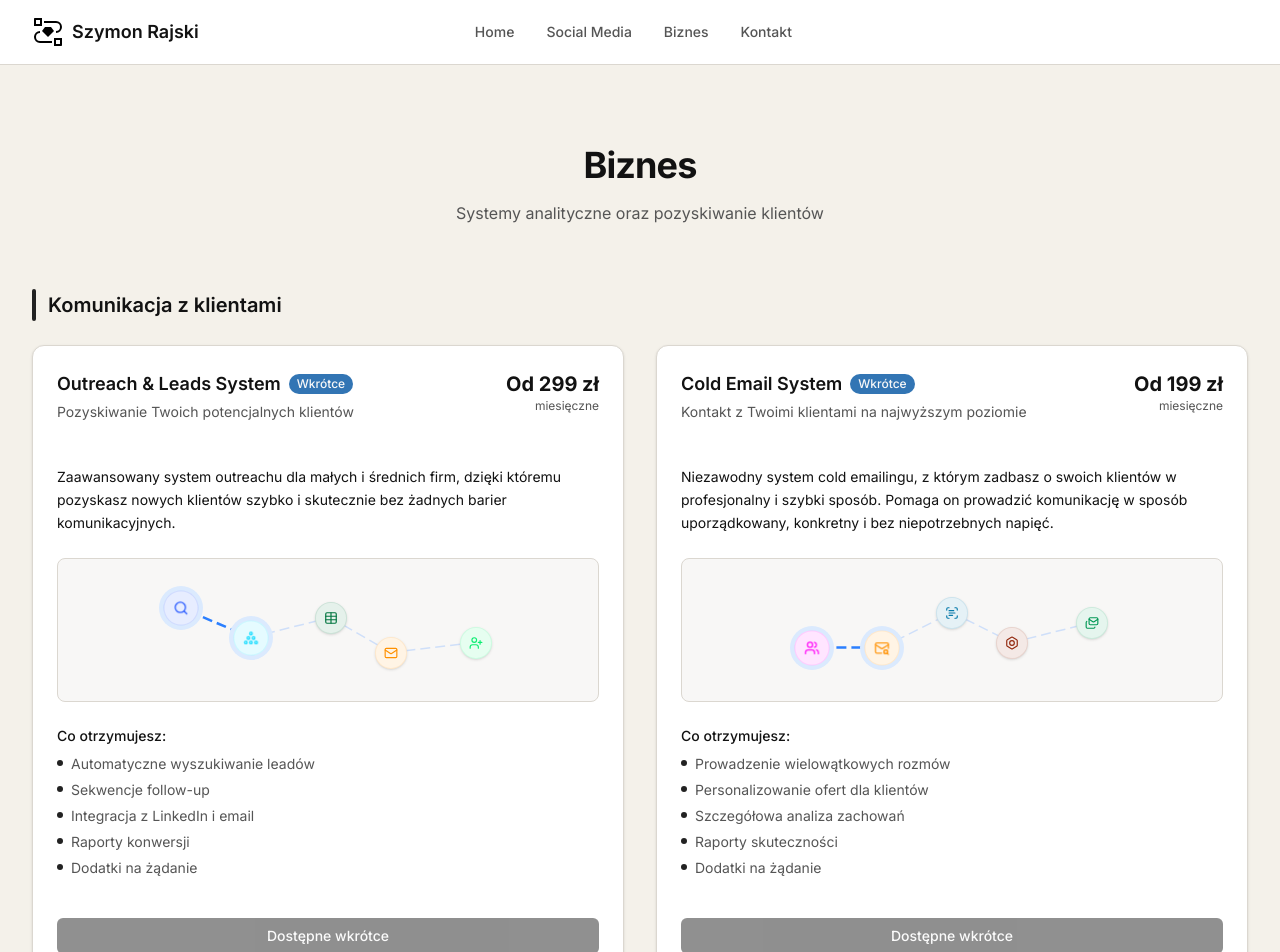
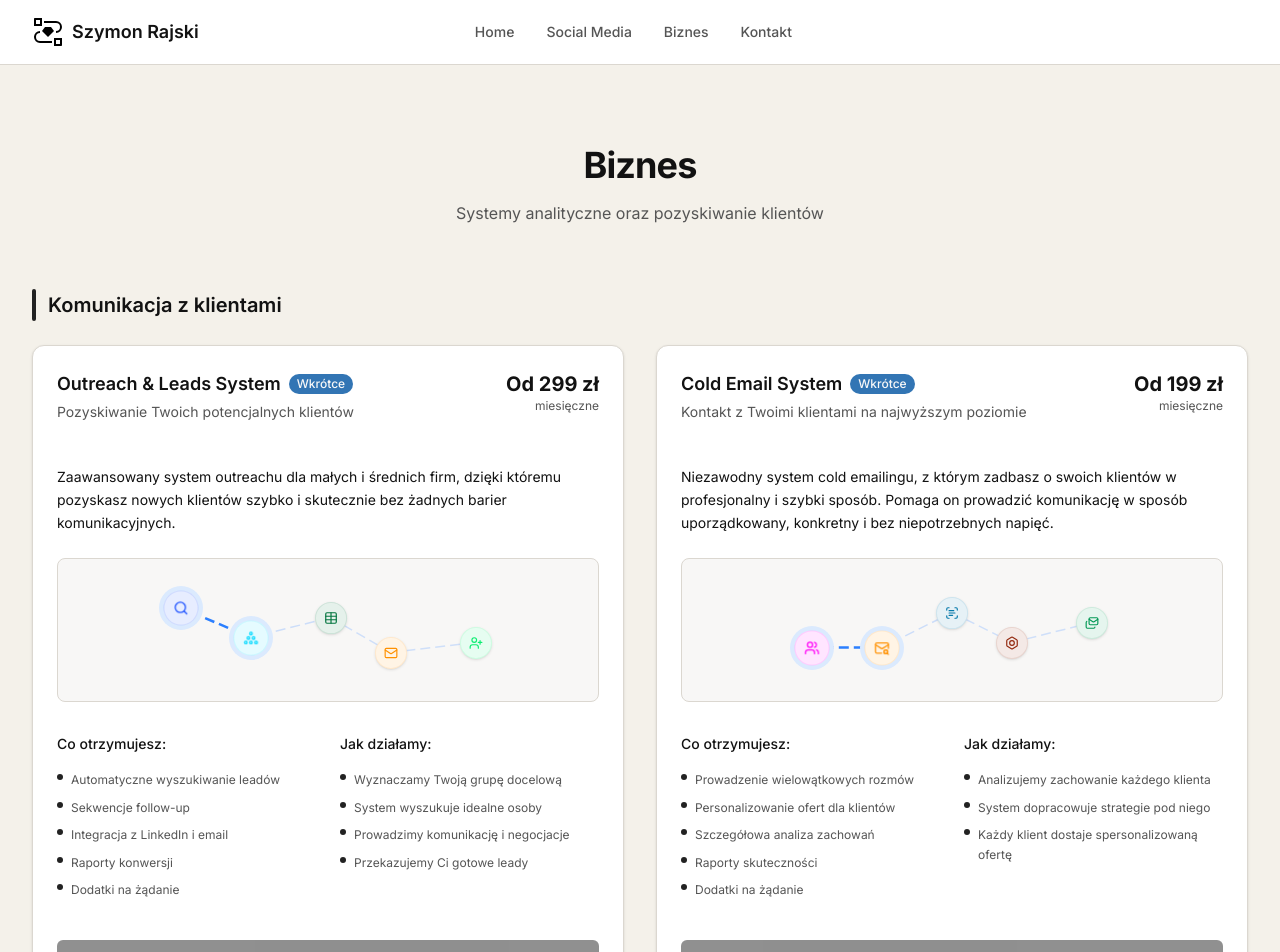
Before and after one commit to szymonr-biznes/szymon-rajski, a Next.js app: page /business in a window 1280 px wide. Shown: the top 952 px of the page. Built offline with nearby package versions, Linux system fonts and the light colour scheme.

Commit message:
feat add jak dzialamy section

```diff
--- a/app/business/[slug]/page.tsx
+++ b/app/business/[slug]/page.tsx
@@ -69,16 +69,32 @@ export default async function DetailsPage({ params }: { params: Promise<{ slug:
                     </p>
                   </div>
 
+                  <div className="grid grid-cols-1 md:grid-cols-2 gap-6 pt-2">
                     <div className="space-y-4">
                       <p className="text-sm font-medium text-foreground">Co otrzymujesz:</p>
                       <ul className="space-y-2">
                         {service.features.map((feature, idx) => (
-                        <li key={idx} className="flex items-start gap-2 text-sm text-muted-foreground">
+                          <li key={idx} className="flex items-start gap-2 text-xs text-muted-foreground">
                             <div className="mt-1.5 h-1.5 w-1.5 shrink-0 rounded-full bg-primary" />
-                          {feature}
+                            <span className="leading-relaxed">{feature}</span>
                           </li>
                         ))}
                       </ul>
+                    </div>
+
+                    {service.howItWorks && service.howItWorks.length > 0 && (
+                      <div className="space-y-4">
+                        <p className="text-sm font-medium text-foreground">Jak działamy:</p>
+                        <ul className="space-y-2">
+                          {service.howItWorks.map((step, idx) => (
+                            <li key={idx} className="flex items-start gap-2 text-xs text-muted-foreground">
+                              <div className="mt-1.5 h-1.5 w-1.5 shrink-0 rounded-full bg-primary" />
+                              <span className="leading-relaxed">{step}</span>
+                            </li>
+                          ))}
+                        </ul>
+                      </div>
+                    )}
                   </div>
                 </div>
 
--- a/app/social-media/[slug]/page.tsx
+++ b/app/social-media/[slug]/page.tsx
@@ -70,16 +70,32 @@ export default async function DetailsPage({ params }: { params: Promise<{ slug:
                 <div className="space-y-6 flex-1 flex flex-col">
                   <p className="text-sm text-foreground leading-relaxed">{service.fullDescription}</p>
 
-                  <div className="flex-1">
-                    <p className="mb-2 text-sm font-medium text-foreground">Co otrzymujesz:</p>
-                    <ul className="space-y-1.5">
-                      {service.features.map((feature, idx) => (
-                        <li key={idx} className="flex items-start gap-2 text-sm text-muted-foreground">
-                          <span className="mt-1.5 h-1.5 w-1.5 shrink-0 rounded-full bg-primary" />
-                          {feature}
-                        </li>
-                      ))}
-                    </ul>
+                  <div className="grid grid-cols-1 md:grid-cols-2 gap-6 pt-2 flex-1">
+                    <div className="space-y-4">
+                      <p className="text-sm font-medium text-foreground">Co otrzymujesz:</p>
+                      <ul className="space-y-2">
+                        {service.features.map((feature, idx) => (
+                          <li key={idx} className="flex items-start gap-2 text-xs text-muted-foreground">
+                            <div className="mt-1.5 h-1.5 w-1.5 shrink-0 rounded-full bg-primary" />
+                            <span className="leading-relaxed">{feature}</span>
+                          </li>
+                        ))}
+                      </ul>
+                    </div>
+
+                    {service.howItWorks && service.howItWorks.length > 0 && (
+                      <div className="space-y-4">
+                        <p className="text-sm font-medium text-foreground">Jak działamy:</p>
+                        <ul className="space-y-2">
+                          {service.howItWorks.map((step, idx) => (
+                            <li key={idx} className="flex items-start gap-2 text-xs text-muted-foreground">
+                              <div className="mt-1.5 h-1.5 w-1.5 shrink-0 rounded-full bg-primary" />
+                              <span className="leading-relaxed">{step}</span>
+                            </li>
+                          ))}
+                        </ul>
+                      </div>
+                    )}
                   </div>
                 </div>
               </CardContent>
--- a/components/service-card.tsx
+++ b/components/service-card.tsx
@@ -34,6 +34,7 @@ export function ServiceCard({
   price,
   priceNote,
   features,
+  howItWorks,
   buttonText = "Rozpocznij teraz",
   comingSoon = false,
   workflowNodes,
@@ -76,16 +77,32 @@ export function ServiceCard({
             </div>
           )}
 
-          <div className="flex-1">
-            <p className="mb-2 text-sm font-medium text-foreground">Co otrzymujesz:</p>
-            <ul className="space-y-1.5">
-              {features.map((feature, idx) => (
-                <li key={idx} className="flex items-start gap-2 text-sm text-muted-foreground">
-                  <span className="mt-1.5 h-1.5 w-1.5 shrink-0 rounded-full bg-primary" />
-                  {feature}
-                </li>
-              ))}
-            </ul>
+          <div className="grid grid-cols-1 md:grid-cols-2 gap-6 pt-2 flex-1">
+            <div className="space-y-4">
+              <p className="text-sm font-medium text-foreground">Co otrzymujesz:</p>
+              <ul className="space-y-2">
+                {features.map((feature, idx) => (
+                  <li key={idx} className="flex items-start gap-2 text-xs text-muted-foreground">
+                    <span className="mt-1 h-1.5 w-1.5 shrink-0 rounded-full bg-primary" />
+                    <span className="leading-relaxed">{feature}</span>
+                  </li>
+                ))}
+              </ul>
+            </div>
+
+            {howItWorks && howItWorks.length > 0 && (
+              <div className="space-y-4">
+                <p className="text-sm font-medium text-foreground">Jak działamy:</p>
+                <ul className="space-y-2">
+                  {howItWorks.map((step, idx) => (
+                    <li key={idx} className="flex items-start gap-2 text-xs text-muted-foreground">
+                      <span className="mt-1 h-1.5 w-1.5 shrink-0 rounded-full bg-primary" />
+                      <span className="leading-relaxed">{step}</span>
+                    </li>
+                  ))}
+                </ul>
+              </div>
+            )}
           </div>
 
           <div className="mt-auto pt-4">
```
Lines whose indentation alone changed are shown as unchanged.
